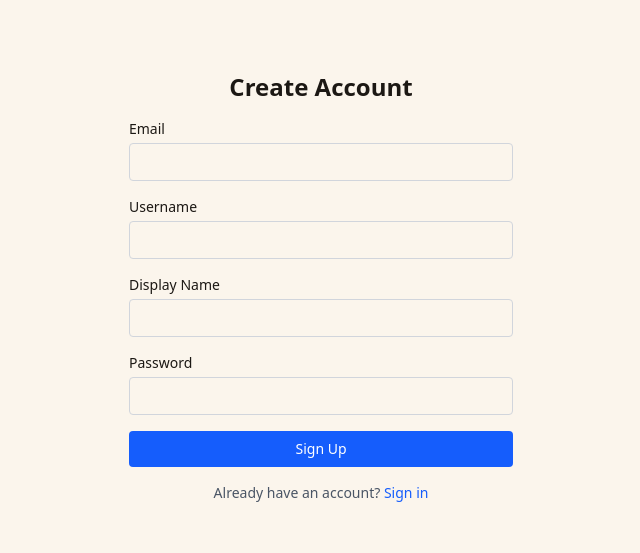
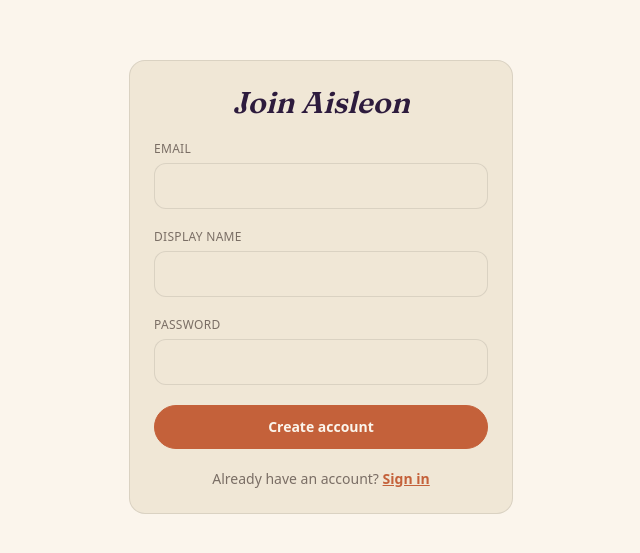
Before and after one commit to maryam-ai-dev/autonomous-retail-assistant, a Next.js app in the folder frontend/: page /signup in a window 1280 px wide. Shown: the part 113-666 px from the top of the page, without its empty margins (319-959 px from the left). Built offline with nearby package versions, Linux system fonts and the light colour scheme; no server answers; a web font is replaced by a local one.

Commit message:
sprint 8: signup page [verify pending - backend register endpoint not running]

```diff
--- a/frontend/src/features/auth/components/SignupForm.tsx
+++ b/frontend/src/features/auth/components/SignupForm.tsx
@@ -1,114 +1,154 @@
 "use client";
 
-import { useState } from "react";
+import { useState, type FormEvent } from "react";
 import { useRouter } from "next/navigation";
 import Link from "next/link";
 import { register } from "@/features/auth/services/auth-service";
+import { Button } from "@/shared/ui/Button";
+import { Input } from "@/shared/ui/Input";
+
+function slugify(input: string): string {
+  return input
+    .trim()
+    .toLowerCase()
+    .replace(/[^a-z0-9]+/g, "-")
+    .replace(/^-+|-+$/g, "");
+}
+
+function deriveUsername(displayName: string, email: string): string {
+  const fromName = slugify(displayName);
+  if (fromName) return fromName;
+  const localPart = email.split("@")[0] ?? "";
+  return slugify(localPart) || "user";
+}
+
+function classifyError(message: string): {
+  emailError: string | null;
+  passwordError: string | null;
+  formError: string | null;
+} {
+  const lower = message.toLowerCase();
+  if (lower.includes("email") && (lower.includes("exists") || lower.includes("duplicate") || lower.includes("taken"))) {
+    return {
+      emailError: "This email is already in use.",
+      passwordError: null,
+      formError: null,
+    };
+  }
+  if (lower.includes("password") && (lower.includes("weak") || lower.includes("short") || lower.includes("invalid"))) {
+    return {
+      emailError: null,
+      passwordError: message,
+      formError: null,
+    };
+  }
+  return { emailError: null, passwordError: null, formError: message };
+}
 
 export default function SignupForm() {
   const router = useRouter();
   const [email, setEmail] = useState("");
   const [password, setPassword] = useState("");
-  const [username, setUsername] = useState("");
   const [displayName, setDisplayName] = useState("");
-  const [error, setError] = useState("");
+  const [error, setError] = useState<string | null>(null);
   const [loading, setLoading] = useState(false);
 
-  async function handleSubmit(e: React.FormEvent) {
+  async function handleSubmit(e: FormEvent) {
     e.preventDefault();
-    setError("");
+    setError(null);
     setLoading(true);
-
     try {
-      await register(email, password, username, displayName);
-      router.push("/search");
+      const username = deriveUsername(displayName, email);
+      await register(email, password, username, displayName || username);
+      router.push("/onboarding");
     } catch (err: unknown) {
-      if (err instanceof Error) {
-        setError(err.message);
-      } else {
-        setError("Registration failed. Please try again.");
-      }
+      const message =
+        err instanceof Error
+          ? err.message
+          : "Registration failed. Please try again.";
+      setError(message);
     } finally {
       setLoading(false);
     }
   }
 
+  const { emailError, passwordError, formError } = error
+    ? classifyError(error)
+    : { emailError: null, passwordError: null, formError: null };
+
   return (
-    <form onSubmit={handleSubmit} className="w-full max-w-sm space-y-4">
-      <h1 className="text-2xl font-bold text-center">Create Account</h1>
+    <form
+      onSubmit={handleSubmit}
+      noValidate
+      className="w-full max-w-sm space-y-5 rounded-2xl p-6"
+      style={{
+        background: "var(--oat)",
+        border: "1px solid var(--border)",
+      }}
+    >
+      <h1
+        className="text-center text-3xl font-semibold italic"
+        style={{
+          fontFamily: "var(--font-fraunces)",
+          color: "var(--aubergine)",
+        }}
+      >
+        Join Aisleon
+      </h1>
 
-      {error && (
-        <div className="rounded bg-red-50 p-3 text-sm text-red-600">
-          {error}
-        </div>
-      )}
-
-      <div>
-        <label htmlFor="email" className="block text-sm font-medium mb-1">
-          Email
-        </label>
-        <input
-          id="email"
+      <Input
+        label="Email"
+        id="signup-email"
         type="email"
+        autoComplete="email"
         required
         value={email}
         onChange={(e) => setEmail(e.target.value)}
-          className="w-full rounded border border-gray-300 px-3 py-2 text-sm focus:outline-none focus:ring-2 focus:ring-blue-500"
+        error={emailError ?? undefined}
       />
-      </div>
 
-      <div>
-        <label htmlFor="username" className="block text-sm font-medium mb-1">
-          Username
-        </label>
-        <input
-          id="username"
+      <Input
+        label="Display name"
+        id="signup-display-name"
         type="text"
+        autoComplete="name"
         required
-          value={username}
-          onChange={(e) => setUsername(e.target.value)}
-          className="w-full rounded border border-gray-300 px-3 py-2 text-sm focus:outline-none focus:ring-2 focus:ring-blue-500"
-        />
-      </div>
-
-      <div>
-        <label htmlFor="displayName" className="block text-sm font-medium mb-1">
-          Display Name
-        </label>
-        <input
-          id="displayName"
-          type="text"
         value={displayName}
         onChange={(e) => setDisplayName(e.target.value)}
-          className="w-full rounded border border-gray-300 px-3 py-2 text-sm focus:outline-none focus:ring-2 focus:ring-blue-500"
       />
-      </div>
 
-      <div>
-        <label htmlFor="password" className="block text-sm font-medium mb-1">
-          Password
-        </label>
-        <input
-          id="password"
+      <Input
+        label="Password"
+        id="signup-password"
         type="password"
+        autoComplete="new-password"
         required
         value={password}
         onChange={(e) => setPassword(e.target.value)}
-          className="w-full rounded border border-gray-300 px-3 py-2 text-sm focus:outline-none focus:ring-2 focus:ring-blue-500"
+        error={passwordError ?? undefined}
       />
-      </div>
 
-      <button
-        type="submit"
-        disabled={loading}
-        className="w-full rounded bg-blue-600 px-4 py-2 text-sm font-medium text-white hover:bg-blue-700 disabled:opacity-50"
+      {formError ? (
+        <p
+          role="alert"
+          className="text-xs"
+          style={{ color: "var(--amber)" }}
         >
-        {loading ? "Creating account..." : "Sign Up"}
-      </button>
+          {formError}
+        </p>
+      ) : null}
 
-      <p className="text-center text-sm text-gray-600">
+      <Button type="submit" variant="primary" fullWidth disabled={loading}>
+        {loading ? "Creating account…" : "Create account"}
+      </Button>
+
+      <p className="text-center text-sm" style={{ color: "var(--muted)" }}>
         Already have an account?{" "}
-        <Link href="/login" className="text-blue-600 hover:underline">
+        <Link
+          href="/login"
+          className="font-semibold underline"
+          style={{ color: "var(--clay)" }}
+        >
           Sign in
         </Link>
       </p>
```
Lines whose indentation alone changed are shown as unchanged.
